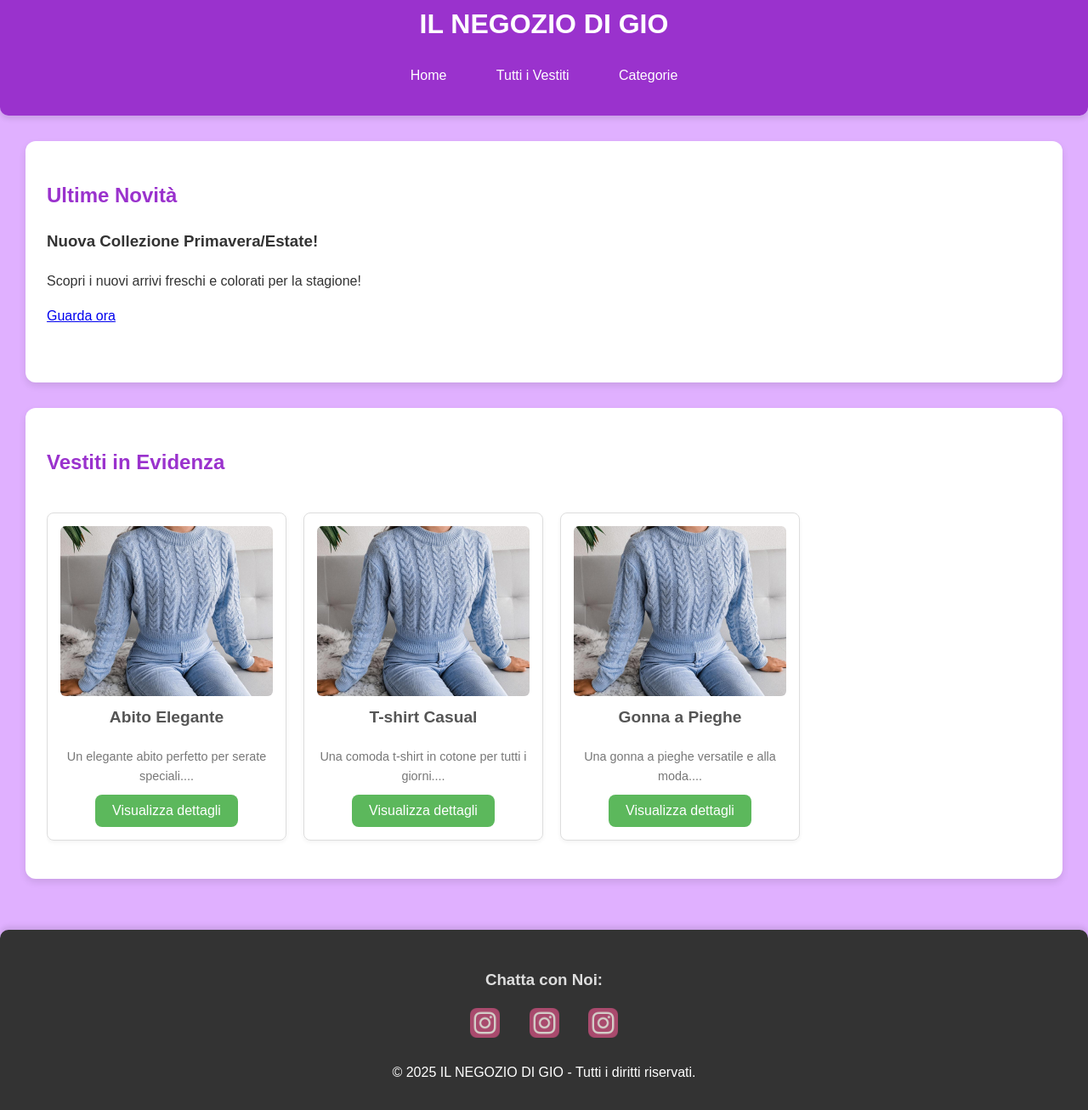
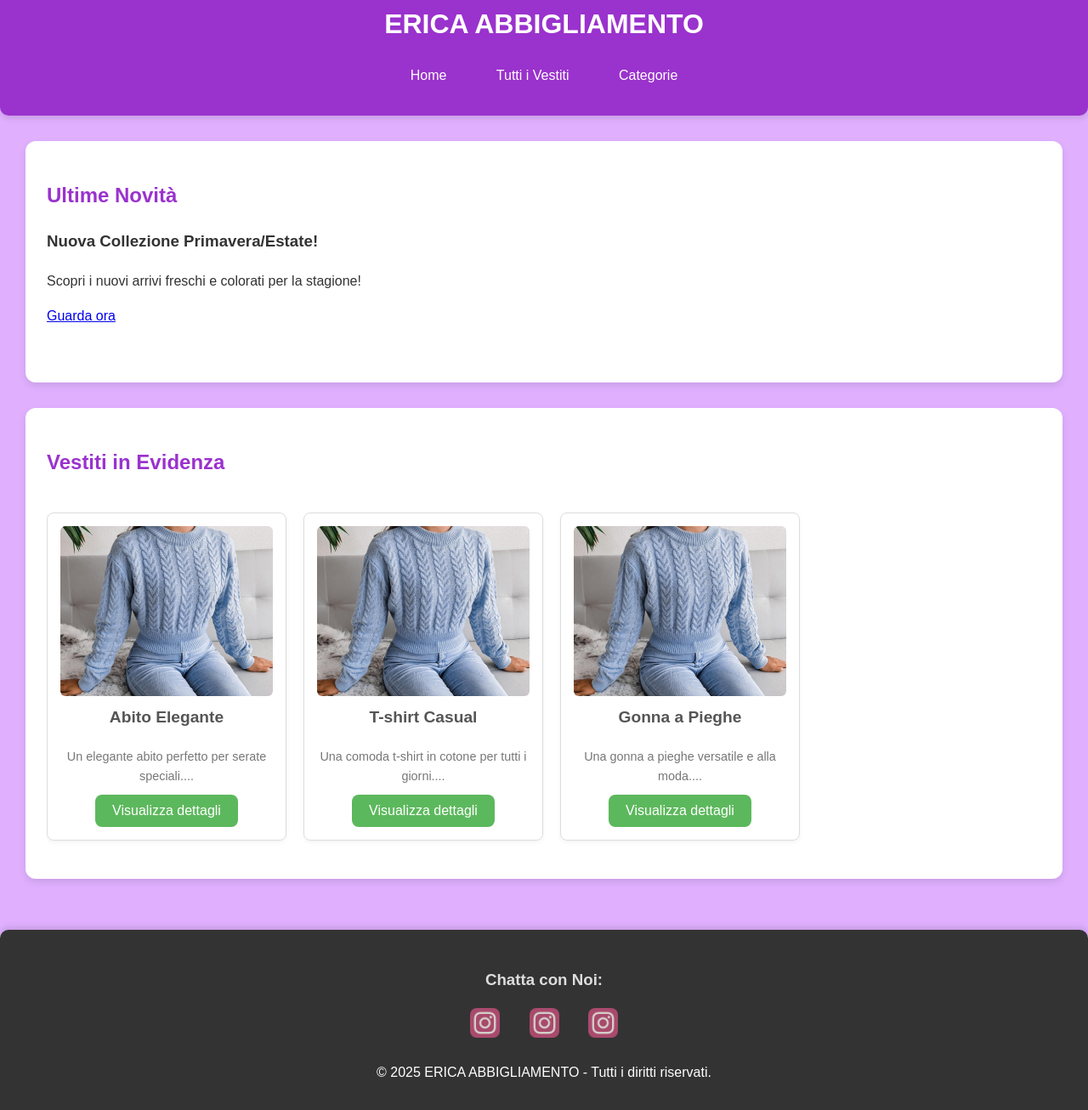
Before and after one commit to EricaAbbigliamento/EricaAbbigliamento.github.io, a plain HTML site: page index.html in a window 1280 px wide. Shown: the part 42-1348 px from the top of the page at 85% size. Drawn offline with Linux system fonts and the light colour scheme.

Commit message:
cambiato nome

```diff
--- a/index.html
+++ b/index.html
@@ -3,7 +3,7 @@
 <head>
     <meta charset="UTF-8">
     <meta name="viewport" content="width=device-width, initial-scale=1.0">
-    <title>IL NEGOZIO DI GIO</title>
+    <title>ERICA ABBIGLIAMENTO</title>
     <link rel="stylesheet" href="css/style.css">
     <style>
         /* Stili specifici per la home page (potresti volerli spostare in style.css se usati altrove) */
@@ -68,7 +68,7 @@
 </head>
 <body>
     <header>
-        <h1>IL NEGOZIO DI GIO</h1>
+        <h1>ERICA ABBIGLIAMENTO</h1>
         <nav>
             <ul>
                 <li><a href="index.html">Home</a></li>
@@ -115,7 +115,7 @@
                 <a href="[INSERISCI IL TUO LINK FACEBOOK]" target="_blank"><img src="immagini/facebook_icon.png" alt="Facebook"></a>
             </div>
         </div>
-        <p>&copy; 2025 IL NEGOZIO DI GIO - Tutti i diritti riservati.</p>
+        <p>&copy; 2025 ERICA ABBIGLIAMENTO - Tutti i diritti riservati.</p>
     </footer>
 
     <script src="js/script.js"></script>
```
Also changed, not shown: pagine/categorie.html (+3 -3 lines), pagine/tutti_i_vestiti.html (+3 -3 lines).
